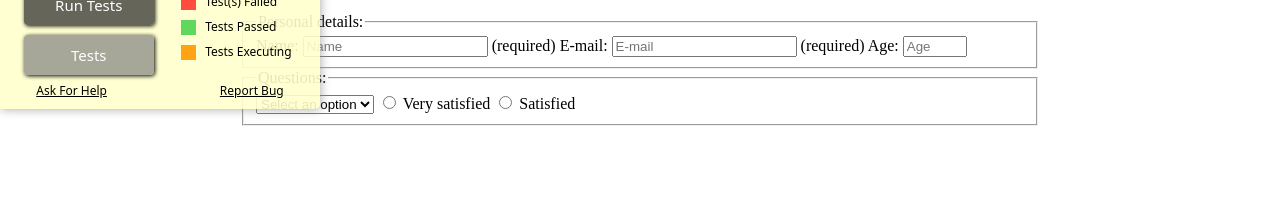
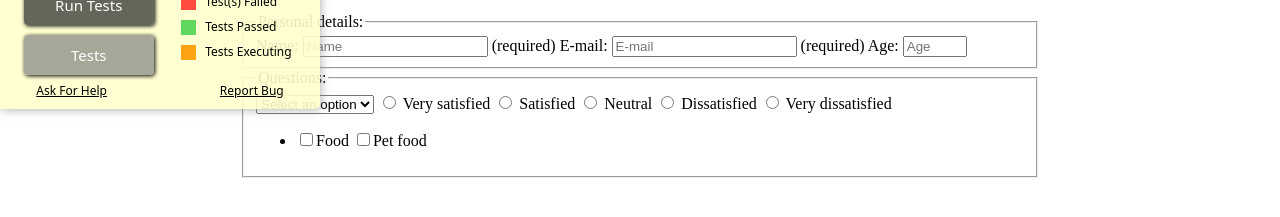
Before and after one commit to kisskatalin/freeCodeCamp, a plain HTML site: page ResponsiveWebDesign/Survey/index.html in a window 1280 px wide. Shown: the part 101-318 px from the top of the page. Drawn offline with Linux system fonts and the light colour scheme.

Commit message:
Add checkboxes

```diff
--- a/ResponsiveWebDesign/Survey/index.html
+++ b/ResponsiveWebDesign/Survey/index.html
@@ -33,6 +33,16 @@
 
                 <input type="radio" name="score" value="v-satisfied"> Very satisfied
                 <input type="radio" name="score" value="satisfied"> Satisfied
+                <input type="radio" name="score" value="neutral"> Neutral
+                <input type="radio" name="score" value="dissatisfied"> Dissatisfied
+                <input type="radio" name="score" value="v-dissatisfied"> Very dissatisfied
+
+            <ul>
+                <li>
+                    <input type="checkbox" name="checkbox" value="food">Food
+                    <input type="checkbox" name="checkbox" value="p-food">Pet food
+                </li>
+            </ul>
 
 
         </fieldset>
```
